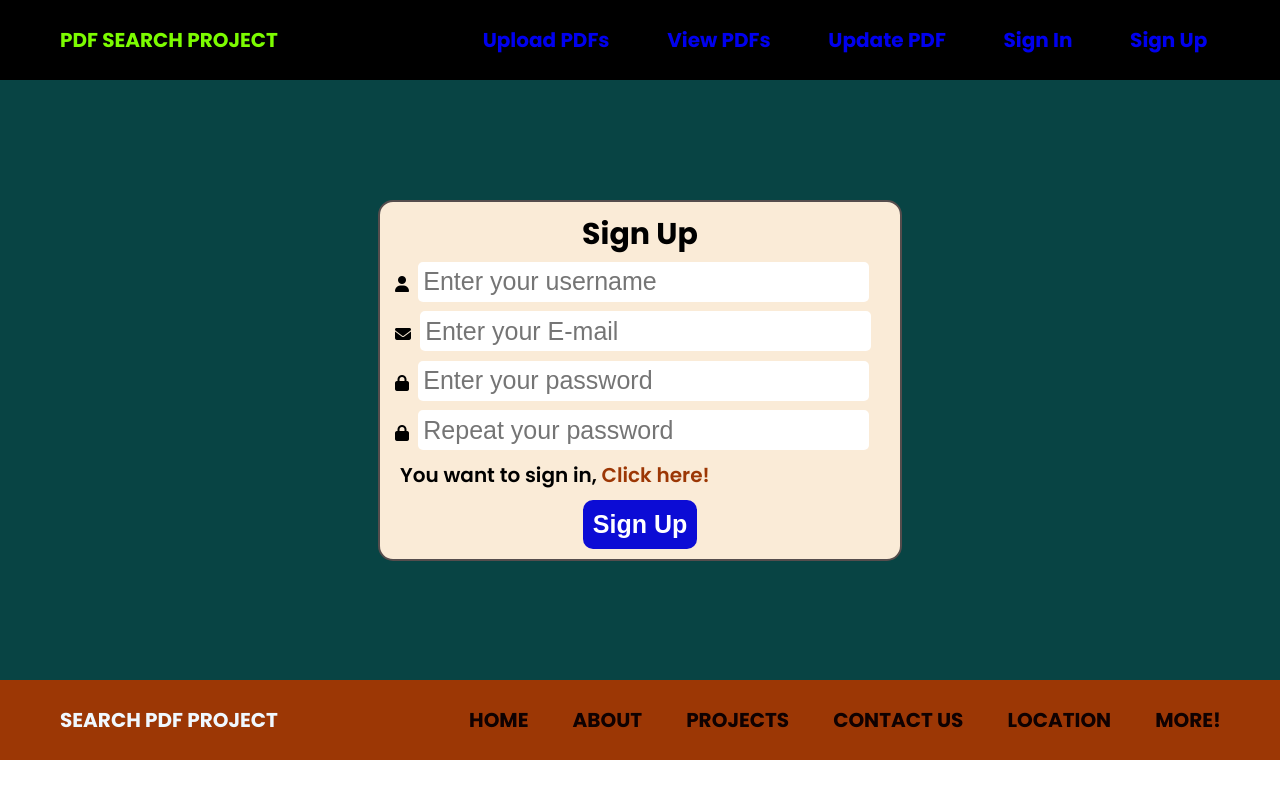
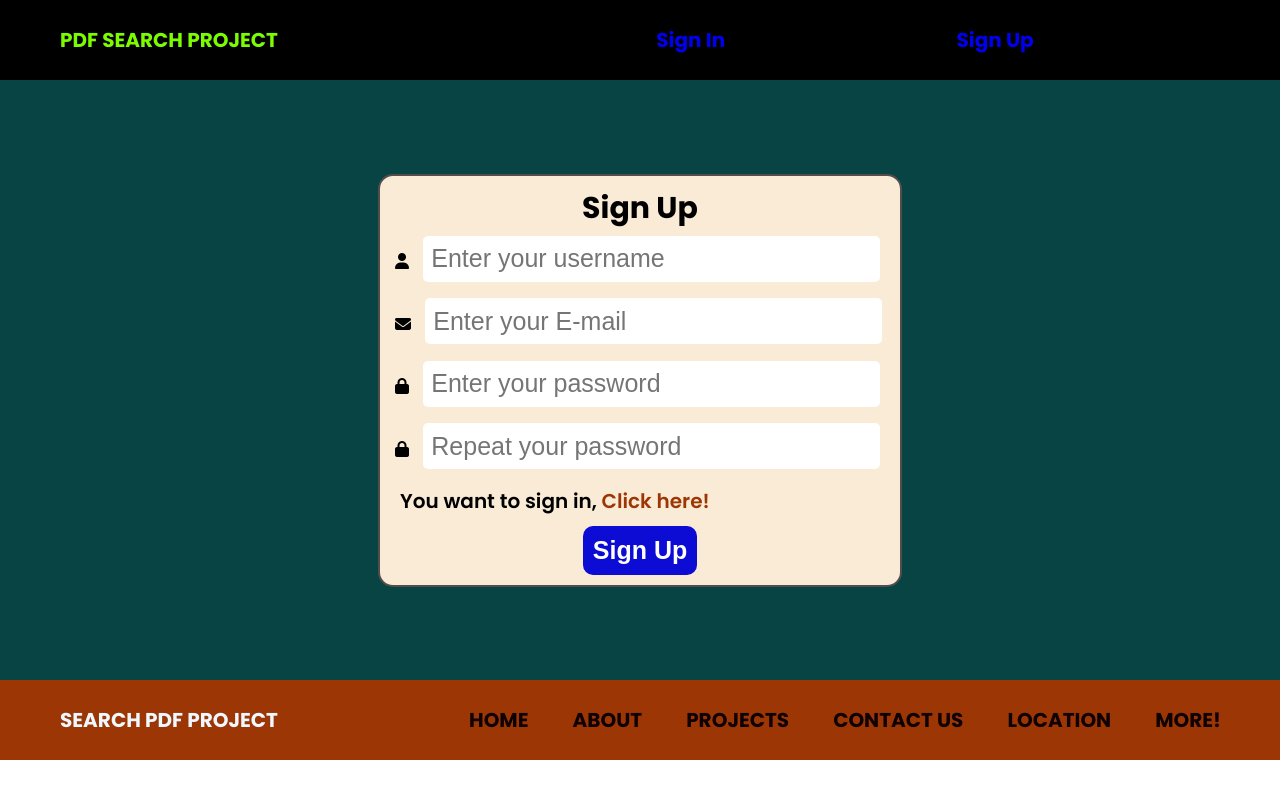
Before and after one commit to nzangi/djangosearchapp, a Django app: page /users/signup/ in a window 1280 px wide. Run offline with Django 5.2, Linux system fonts and the light colour scheme; some libraries are stand-ins or nearby versions.

Commit message:
working on sign up,sign in and sign out functioanlities

```diff
--- a/base/templates/base/base.html
+++ b/base/templates/base/base.html
@@ -12,11 +12,18 @@
 <navbar class="navbar">
     <h1>PDF Search Project</h1>
     <div class="navbar-lists">
+        {% if user.is_authenticated %}
             <a class="navbar-a" href="{% url 'base:upload_pdf' %}">Upload PDFs</a>
-            <a class="navbar-a" href="#">View PDFs</a>
+            <a class="navbar-a" href="#">View All PDFs</a>
             <a class="navbar-a" href="#">Update PDF</a>
+            <a class="navbar-a" href="{% url 'users:signout' %}">Sign Out</a>
+
+        {% else %}
             <a class="navbar-a" href="{% url 'users:signin' %}">Sign In</a>
             <a class="navbar-a" href="{% url 'users:signup' %}">Sign Up</a>
+        {% endif %}
+
+
 
     </div>
 </navbar>
--- a/djangosearch/settings.py
+++ b/djangosearch/settings.py
@@ -123,3 +123,7 @@ STATIC_URL = 'static/'
 # https://docs.djangoproject.com/en/5.0/ref/settings/#default-auto-field
 
 DEFAULT_AUTO_FIELD = 'django.db.models.BigAutoField'
+
+LOGIN_URL = 'users/signin/'
+LOGIN_REDIRECT_URL = '/upload_pdf'
+LOGOUT_REDIRECT_URL = 'users/signin/'
--- a/djangosearch/urls.py
+++ b/djangosearch/urls.py
@@ -23,4 +23,6 @@ urlpatterns = [
     path('admin/', admin.site.urls),
     path('',include('base.urls')),
     path('users/',include('users.urls')),
-]+ static(settings.MEDIA_URL, document_root=settings.MEDIA_ROOT)
+]
+
+urlpatterns += static(settings.MEDIA_URL, document_root=settings.MEDIA_ROOT)
--- /dev/null
+++ b/users/forms.py
@@ -0,0 +1,37 @@
+from django import forms
+from django.contrib.auth.models import User
+from django.contrib.auth.forms import UserCreationForm, AuthenticationForm
+
+
+class SignInForm(AuthenticationForm):
+    username = forms.CharField(widget=forms.TextInput(attrs={
+        'placeholder': 'Enter your username',
+        'class': 'input'
+    }))
+
+    password = forms.CharField(widget=forms.PasswordInput(attrs={
+        'placeholder': 'Enter your password',
+        'class': 'input'
+    }))
+
+
+class SignUpForm(UserCreationForm):
+    class Meta:
+        model = User
+        fields = ('username', 'email', 'password1', 'password2')
+    username = forms.CharField(widget=forms.TextInput(attrs={
+        'placeholder': 'Enter your username',
+        'class': 'input'
+    }))
+    email = forms.CharField(widget=forms.EmailInput(attrs={
+        'placeholder': 'Enter your E-mail',
+        'class': 'input'
+    }))
+    password1 = forms.CharField(widget=forms.PasswordInput(attrs={
+        'placeholder': 'Enter your password',
+        'class': 'input'
+    }))
+    password2 = forms.CharField(widget=forms.PasswordInput(attrs={
+        'placeholder': 'Repeat your password',
+        'class': 'input'
+    }))
--- a/users/static/users/css/sections/sign_up.css
+++ b/users/static/users/css/sections/sign_up.css
@@ -28,20 +28,22 @@
     width: 90%;
     height: 30px;
     font-size: 25px;
-    padding: 5px 5px;
+    padding: 8px 8px;
     border-radius: 5px;
     outline: none;
     border: none;
  }
 .input-filled i{
-    margin-right: 5px;
-    height: 30px;
+    margin-right: 10px;
+    height: 40px;
+
 }
 .input-data p{
     font-size: 20px;
     font-weight: 600;
     margin-left: 10px;
 }
+
 .input-data p a{
     text-decoration: none;
     color: #9c3705;
@@ -51,7 +53,6 @@
     align-items: center;
     justify-content: center;
     margin-top: 10px;
-
 }
 .button-sign-up button{
     background: #0c0cd5;
@@ -64,3 +65,9 @@
     border-radius: 10px;
     cursor: pointer;
 }
+.error_form{
+    margin-bottom: 3px;
+    padding: 6px;
+    background: red;
+    border-radius: 10px;
+}
--- a/users/templates/users/signup.html
+++ b/users/templates/users/signup.html
@@ -11,21 +11,31 @@
                 <div class="input-data">
                     <div class="input-filled">
                         <i class="fa-solid fa-user"></i>
-                        <input type="text" placeholder="Enter your username">
+                        {{ form.username }}
                     </div>
                     <div class="input-filled">
                         <i class="fa-solid fa-envelope"></i>
-                        <input type="text" placeholder="Enter your E-mail">
+                        {{ form.email }}
                     </div>
                     <div class="input-filled">
                         <i class="fa-solid fa-lock"></i>
-                        <input type="text" placeholder="Enter your password">
+                        {{ form.password1 }}
                     </div>
                     <div class="input-filled">
                         <i class="fa-solid fa-lock"></i>
-                        <input type="text" placeholder="Repeat your password">
+                        {{ form.password2 }}
                     </div>
                     <p>You want to sign in,<a href="#"> Click here!</a></p>
+
+                    {% if form.errors or form.non_field_errors %}
+                        <div class="error_form">
+                            {% for field in form %}
+                                {{ field.errors }}
+                            {% endfor %}
+                            {{ form.non_field_errors }}
+                        </div>
+                    {% endif %}
+
                 </div>
                 <div class="button-sign-up">
                     <button>Sign Up</button>
--- a/users/urls.py
+++ b/users/urls.py
@@ -1,9 +1,13 @@
 from . import views
 from django.urls import path
+from django.contrib.auth import views as auth_views
+from .forms import SignInForm
 
 
 app_name = 'users'
 urlpatterns = [
     path('signup/',views.signup,name='signup'),
-    path('signin/', views.signin, name='signin')
+    path('signin/',auth_views.LoginView.as_view(template_name='users/signin.html',authentication_form=SignInForm),name='signin'),
+    path('signout/', auth_views.LogoutView.as_view(template_name='users/signout.html'),name='signout'),
+
 ]
--- a/users/views.py
+++ b/users/views.py
@@ -1,8 +1,20 @@
-from django.shortcuts import render
+from django.shortcuts import render, redirect
+from .forms import SignUpForm
+
 
 # Create your views here.
 def signup(request):
-    return render(request,'users/signup.html')
+    if request.method == "POST":
+        form = SignUpForm(request.POST)
+        if form.is_valid():
+            form.save()
+            return redirect("users:signin")
+    else:
+        form = SignUpForm()
 
-def signin(request):
-    return render(request,'users/signin.html')
+    return render(request, 'users/signup.html', {
+        'form': form,
+    })
+
+# def signin(request):
+#     return render(request,'users/signin.html')
```
Also changed, not shown: users/templates/users/signin.html (+12 -3 lines), users/templates/users/signout.html (added, +9 -0 lines), db.sqlite3. Lines whose indentation alone changed are shown as unchanged.
